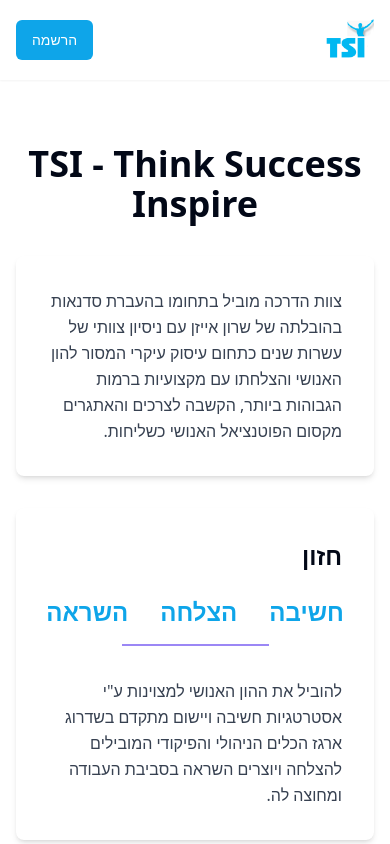
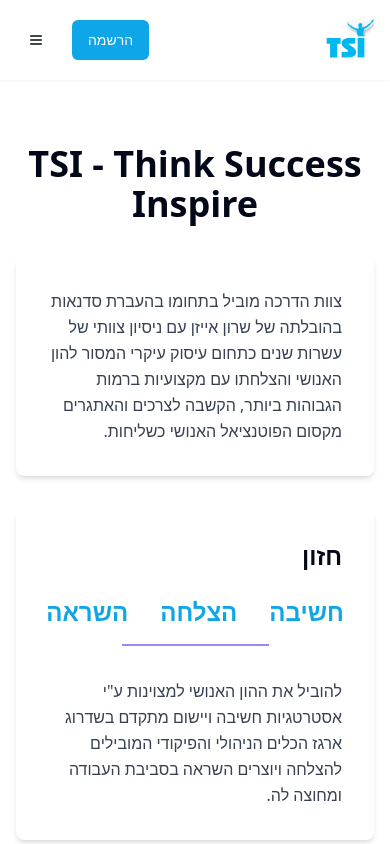
Before and after one commit to multifunnels/empowerhub-design, a React (Vite) app: page /about in a window 390 px wide. Shown: the top 844 px of the page. Built offline with nearby package versions, Linux system fonts and the light colour scheme.

Commit message:
Add mobile menu to About page
Implemented a mobile menu for the About page to enhance navigation on smaller screens.
[skip gpt_engineer]

```diff
--- a/src/pages/About.tsx
+++ b/src/pages/About.tsx
@@ -1,7 +1,8 @@
 import { Button } from "@/components/ui/button";
-import { Users, Target, MessageSquare } from "lucide-react";
+import { Users, Target, MessageSquare, Menu } from "lucide-react";
 import { Link } from "react-router-dom";
 import { Separator } from "@/components/ui/separator";
+import { Sheet, SheetContent, SheetTrigger } from "@/components/ui/sheet";
 
 const About = () => {
   return (
@@ -29,7 +30,28 @@ const About = () => {
               <Button variant="ghost">משאבים</Button>
               <Button variant="ghost">צור קשר</Button>
             </div>
-            <Button onClick={() => window.location.href = 'https://academy.tsionline.org/'}>הרשמה</Button>
+            <div className="flex items-center gap-4">
+              <Button onClick={() => window.location.href = 'https://academy.tsionline.org/'}>הרשמה</Button>
+              <Sheet>
+                <SheetTrigger asChild className="md:hidden">
+                  <Button variant="ghost" size="icon">
+                    <Menu className="h-6 w-6" />
+                  </Button>
+                </SheetTrigger>
+                <SheetContent side="right" className="w-[300px] sm:w-[400px]">
+                  <div className="flex flex-col gap-4 mt-8">
+                    <Button variant="ghost" className="justify-end">קורסים</Button>
+                    <Button variant="ghost" className="justify-end">אודות</Button>
+                    <Button variant="ghost" className="justify-end">המלצות</Button>
+                    <Button variant="ghost" className="justify-end">משאבים</Button>
+                    <Button variant="ghost" className="justify-end">צור קשר</Button>
+                    <Button className="mt-4" onClick={() => window.location.href = 'https://academy.tsionline.org/'}>
+                      הרשמה
+                    </Button>
+                  </div>
+                </SheetContent>
+              </Sheet>
+            </div>
           </div>
         </div>
       </nav>
```
